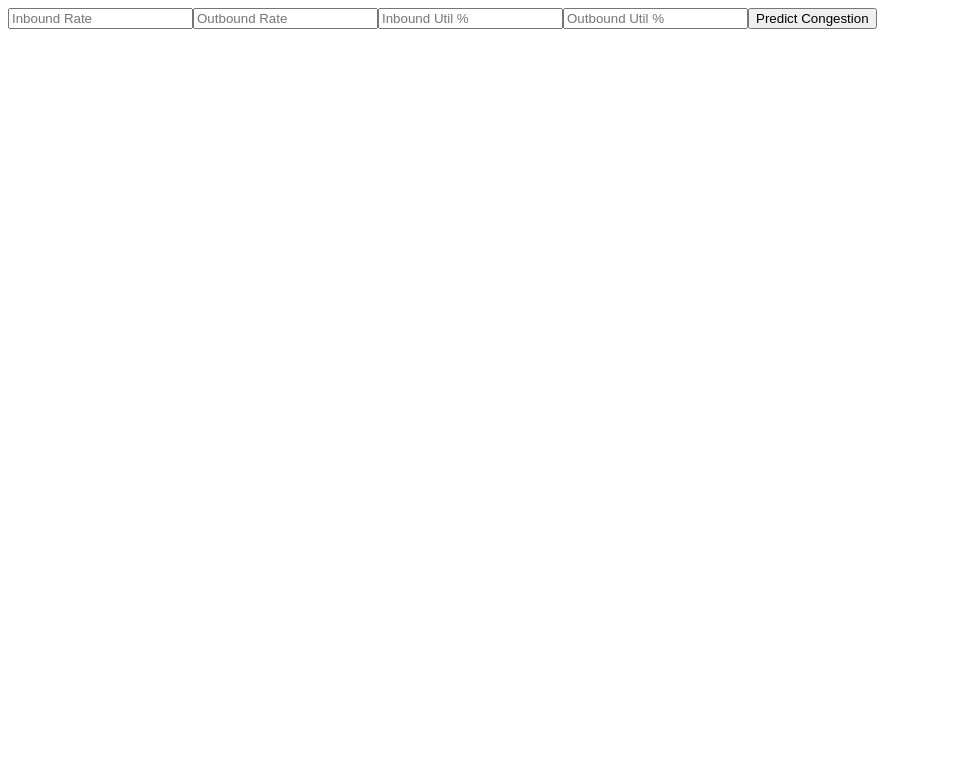
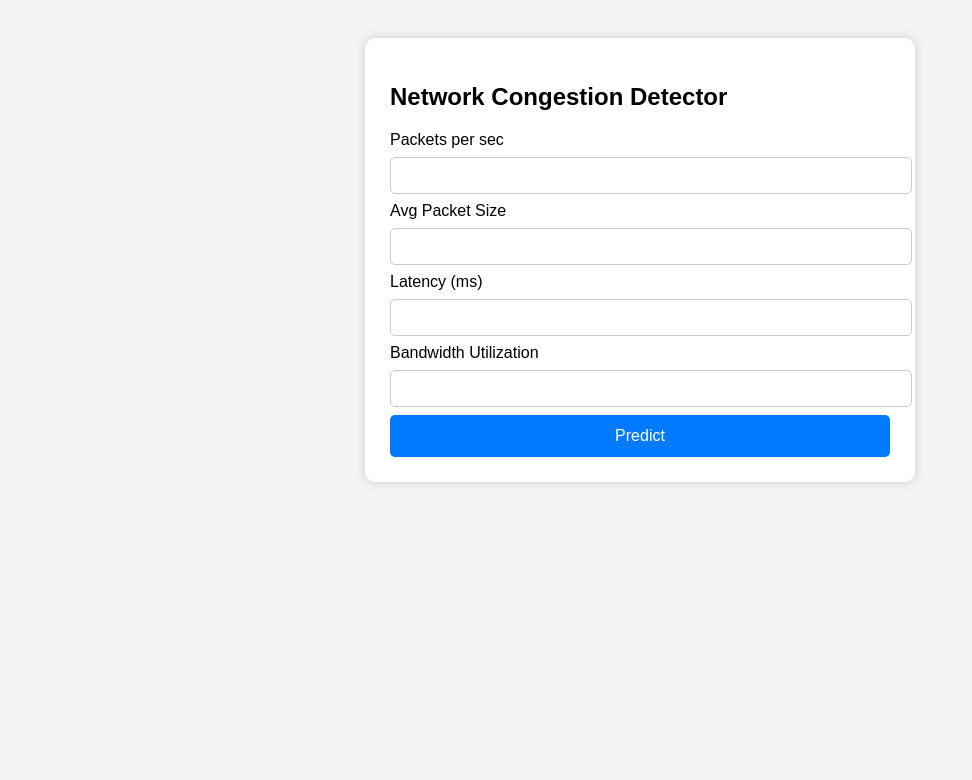
Before and after one commit to TemiGraceO/Network_anomal_detection, a Flask app: page / in a window 1280 px wide. Shown: the top 780 px of the page, without its empty margins (0-972 px from the left). Run offline with Flask 3, Linux system fonts and the light colour scheme; parts of the project's set-up code (start-up, migrations or seed data) failed here and were passed over.

Commit message:
Editted file content

```diff
--- a/Web/app.py
+++ b/Web/app.py
@@ -3,37 +3,38 @@ import joblib
 import pandas as pd
 from flask import Flask, render_template, request
 
-# Fix paths for Render
 BASE_DIR = os.path.dirname(os.path.abspath(__file__))
 MODEL_PATH = os.path.join(BASE_DIR, 'congestion_model.pkl')
 TEMPLATE_PATH = os.path.join(BASE_DIR, 'templates')
 
 app = Flask(__name__, template_folder=TEMPLATE_PATH)
-
-# Load model
 model = joblib.load(MODEL_PATH)
 
-@app.route('/', methods=['GET', 'POST'])
-def index():
-    prediction = None
-    if request.method == 'POST':
-        try:
-            # Get data from form - match your dataset columns
-            # CHANGE THESE NAMES to match your training columns
-            data = {
-                'packets_per_sec': float(request.form.get('packets_per_sec', 0)),
-                'avg_packet_size': float(request.form.get('avg_packet_size', 0)),
-                'latency_ms': float(request.form.get('latency_ms', 0)),
-                'bandwidth_util': float(request.form.get('bandwidth_util', 0))
-            }
+@app.route('/', methods=['GET'])
+def home():
+    return render_template('index.html', prediction=None)
 
-            df = pd.DataFrame([data])
-            result = model.predict(df)[0]
+@app.route('/predict', methods=['POST'])
+def predict():
+    try:
+        # These 4 names MUST match your input fields in HTML
+        data = {
+            'packets_per_sec': float(request.form.get('packets_per_sec', 0)),
+            'avg_packet_size': float(request.form.get('avg_packet_size', 0)),
+            'latency_ms': float(request.form.get('latency_ms', 0)),
+            'bandwidth_util': float(request.form.get('bandwidth_util', 0))
+        }
 
-            prediction = "CONGESTED / ANOMALY DETECTED" if result == 1 else "NORMAL TRAFFIC"
+        df = pd.DataFrame([data])
+        result = model.predict(df)[0]
 
-        except Exception as e:
-            prediction = f"Error: {str(e)}"
+        if result == 1:
+            prediction = "CONGESTED - Anomaly Detected"
+        else:
+            prediction = "NORMAL - No Congestion"
+
+    except Exception as e:
+        prediction = f"Error: {e}"
 
     return render_template('index.html', prediction=prediction)
 
--- a/Web/templates/index.html
+++ b/Web/templates/index.html
@@ -1,8 +1,42 @@
-<form action="/predict" method="post" style="display: flex;">
-  <input type="text" name="inbound_rate" placeholder="Inbound Rate" required>
-  <input type="text" name="outbound_rate" placeholder="Outbound Rate" required>
-  <input type="text" name="inbound_util" placeholder="Inbound Util %" required>
-  <input type="text" name="outbound_util" placeholder="Outbound Util %" required>
-  <button type="submit">Predict Congestion</button>
-</form>
-<h3>{{ prediction_text }}</h3>
+<!DOCTYPE html>
+<html>
+<head>
+    <title>Network Congestion Detector</title>
+    <style>
+        body { font-family: Arial; background: #f4f4f4; padding: 30px; }
+       .box { background: white; max-width: 500px; margin: auto; padding: 25px; border-radius: 10px; box-shadow: 0 0 10px #ccc; }
+        input { width: 100%; padding: 10px; margin: 8px 0; border-radius: 5px; border: 1px solid #ccc; }
+        button { width: 100%; padding: 12px; background: #007bff; color: white; border: none; border-radius: 5px; cursor: pointer; font-size: 16px; }
+        button:hover { background: #0056b3; }
+       .result { margin-top: 20px; padding: 15px; border-radius: 5px; text-align: center; font-weight: bold; }
+       .normal { background: #d4edda; color: #155724; }
+       .congested { background: #f8d7da; color: #721c24; }
+    </style>
+</head>
+<body>
+    <div class="box">
+        <h2>Network Congestion Detector</h2>
+        <form action="/predict" method="post">
+            <label>Packets per sec</label>
+            <input type="number" step="any" name="packets_per_sec" required>
+
+            <label>Avg Packet Size</label>
+            <input type="number" step="any" name="avg_packet_size" required>
+
+            <label>Latency (ms)</label>
+            <input type="number" step="any" name="latency_ms" required>
+
+            <label>Bandwidth Utilization</label>
+            <input type="number" step="any" name="bandwidth_util" required>
+
+            <button type="submit">Predict</button>
+        </form>
+
+        {% if prediction %}
+        <div class="result {% if 'NORMAL' in prediction %}normal{% else %}congested{% endif %}">
+            Result: {{ prediction }}
+        </div>
+        {% endif %}
+    </div>
+</body>
+</html>
```
